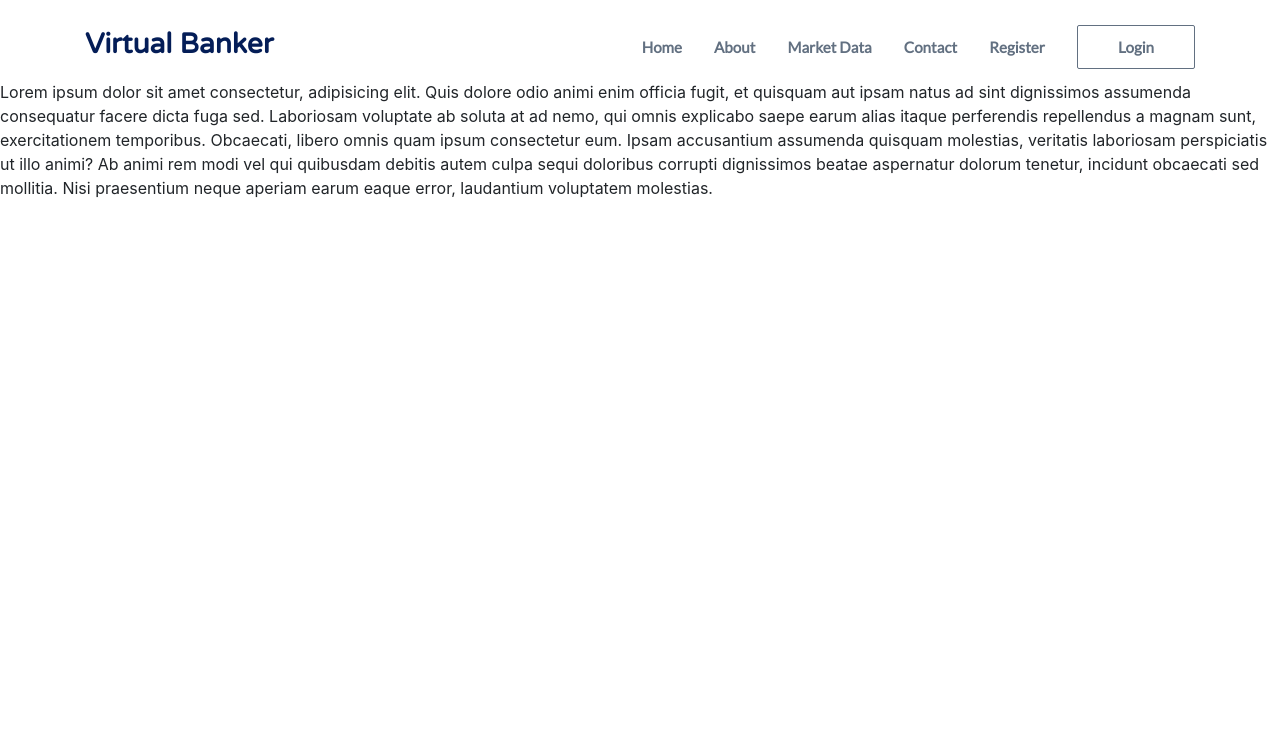
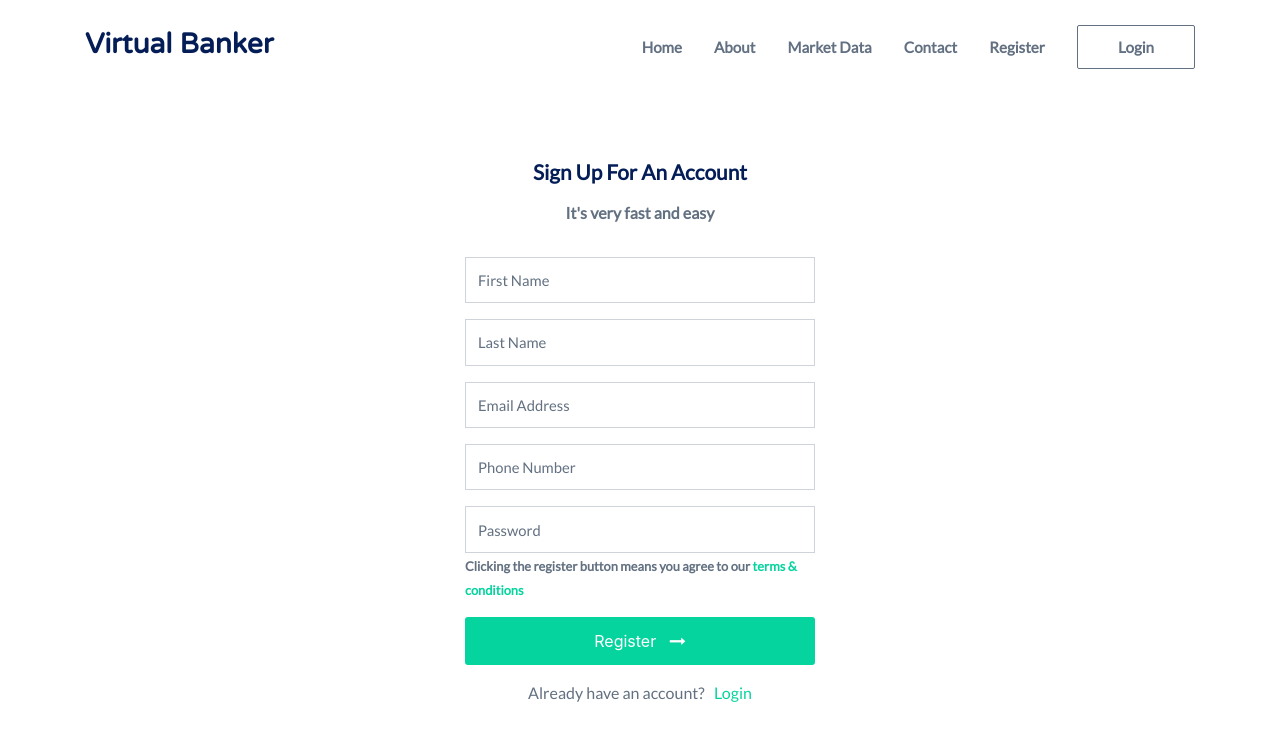
Before and after one commit to Achilles45/virtual-banker, a Vue app: page /register in a window 1280 px wide. Shown: the top 740 px of the page. Built offline with nearby package versions, Linux system fonts and the light colour scheme; the HTML template or start-up script is replaced by a standard one.

Commit message:
Mockup of the register page

```diff
--- a/public/index.html
+++ b/public/index.html
@@ -5,6 +5,7 @@
     <meta http-equiv="X-UA-Compatible" content="IE=edge">
     <meta name="viewport" content="width=device-width,initial-scale=1.0">
     <link href="https://stackpath.bootstrapcdn.com/font-awesome/4.7.0/css/font-awesome.min.css" rel="stylesheet" integrity="sha384-wvfXpqpZZVQGK6TAh5PVlGOfQNHSoD2xbE+QkPxCAFlNEevoEH3Sl0sibVcOQVnN" crossorigin="anonymous">
+    <link rel="stylesheet" href="https://cdnjs.cloudflare.com/ajax/libs/animate.css/3.7.2/animate.min.css">
     <link rel="stylesheet" href="https://cdnjs.cloudflare.com/ajax/libs/animate.css/3.7.2/animate.min.css">
     <title>virtual-banker</title>
   </head>
--- a/src/views/Register.vue
+++ b/src/views/Register.vue
@@ -1,18 +1,162 @@
 <template>
-    <div class="register__wrapper">
+    <div class="register">
         <Navbar />
-        Lorem ipsum dolor sit amet consectetur, adipisicing elit. Quis dolore odio animi enim officia fugit, et quisquam aut ipsam natus ad sint dignissimos assumenda consequatur facere dicta fuga sed. Laboriosam voluptate ab soluta at ad nemo, qui omnis explicabo saepe earum alias itaque perferendis repellendus a magnam sunt, exercitationem temporibus. Obcaecati, libero omnis quam ipsum consectetur eum. Ipsam accusantium assumenda quisquam molestias, veritatis laboriosam perspiciatis ut illo animi? Ab animi rem modi vel qui quibusdam debitis autem culpa sequi doloribus corrupti dignissimos beatae aspernatur dolorum tenetur, incidunt obcaecati sed mollitia. Nisi praesentium neque aperiam earum eaque error, laudantium voluptatem molestias.
+        <div class="register__wrapper container-fluid">
+            <div class="container">
+                <div class="row">
+                     <div v-if="err" class="errors text-center animated slideInDown">
+                            {{ err }}
+                        </div>
+                    <div class="col-md-4"></div>
+                    <div class="col-md-4">
+                        <div class="register__heading text-center">
+                            <h4>Sign Up For An Account</h4>
+                            <p>It's very fast and easy</p>
+                        </div>
+                        <div class="form__wrapper pt-3">
+                            <form @submit.prevent="register()" class="register__form">
+                                <div class="form-group">
+                                    <input type="text" name="first_name" class="form-control" placeholder="First Name" v-model="fname">
+                                </div>
+                                <div class="form-group">
+                                    <input type="text" name="last_name" class="form-control" placeholder="Last Name" v-model="lname">
+                                </div>
+                                <div class="form-group">
+                                    <input type="email" name="email" class="form-control" placeholder="Email Address" v-model="email">
+                                </div>
+                                <div class="form-group">
+                                    <input type="text" name="phone" class="form-control" placeholder="Phone Number" v-model="phone">
+                                </div>
+                                <div class="form-group">
+                                    <input type="password" name="first_name" class="form-control" placeholder="Password" v-model="password">
+                                    <small>Clicking the register button means you agree to our <router-link to="/" class="terms"> terms & conditions</router-link></small>
+                                </div>
+                                <button type="submit" class="register__btn btn-block">Register&nbsp;&nbsp; <i class="fa fa-long-arrow-right"></i></button>
+                                    <div class="register__helper text-center pt-3">
+                                        <p>Already have an account?&nbsp;&nbsp; <router-link to="/login" class="login">Login</router-link></p>
+                                    </div>
+                            </form>
+                        </div>
+                    </div>
+                    <div class="col-md-4"></div>
+                </div>
+            </div>
+        </div>
     </div>
 </template>
 <script>
 import Navbar from '@/components/Navbar.vue';
+import { setTimeout } from 'timers';
 export default {
     name: 'Register',
     components:{
         Navbar
+    },
+    data(){
+        return{
+            fname: null,
+            lname: null,
+            email: null,
+            phone: null,
+            password: null,
+            err: null,
+            loader:false
+        }
+    },
+    methods:{
+        clearAlert:function(){
+            setTimeout(()=>{
+                document.querySelector('.errors').remove();
+            }, 5000)
+        },
+        clearLoader:function(){
+            setTimeout(()=>{
+                document
+            })
+        },
+        register:function(){
+            if(!this.fname || !this.lname || !this.email || !this.phone || !this.password){
+                this.err = 'Please all fields are required!';
+                this.clearAlert();
+            }
+        }
     }
 }
 </script>
 <style lang="scss" scoped>
 @import '../styles/_colors';
+.register__wrapper{
+    padding-top: 5rem;
+    padding-bottom: 7rem;
+    .register__heading{
+        h4{
+            font-family: 'Lato';
+            font-weight: bold;
+            color: $primary-color;
+            padding-bottom: .5rem;
+            font-size: 1.3rem;
+        }
+        p{
+            color:$tertiary-color;
+            font-weight: bold;
+            font-family: 'Lato';
+        }
+    }
+    .register__form{
+        input[type=text], input[type=email], input[type=password]{
+            height: 2.9rem;
+            border-radius: 0;
+            box-shadow: none;
+            &::placeholder{
+                color: $tertiary-color;
+                font-size: .9234rem;
+                font-family: 'Lato';
+            }
+        }
+        small{
+            color: $tertiary-color;
+            font-family: 'Lato';
+            font-weight: bold !important;
+            .terms{
+                color: $secondary-color;
+            }
+        }
+        .register__btn{
+            background: $secondary-color;
+            padding: .75rem 3rem;
+            color:#fff;
+            text-decoration: none;
+            border:none;
+            border-radius: 3px;
+            &:hover{
+                background: $primary-color;
+                transition: all ease-in-out .5s;
+            }
+        }
+    }
+    .register__helper{
+        p{
+            color: $tertiary-color;
+            font-family: 'Lato';
+            .login{
+                color:$secondary-color;
+                text-decoration: none;
+                &:hover{
+                    color: $primary-color;
+                    transition: all ease-in .5s;
+                }
+            }
+        }
+    }
+}
+.errors{
+    background: #BD362F;
+    color:#fff;
+    border-radius: 3px;
+    padding:1.5rem 2rem;
+    font-family: 'Lato';
+    font-size: 1rem;
+    position: absolute;
+    right: 5%;
+}
 </style>
```
